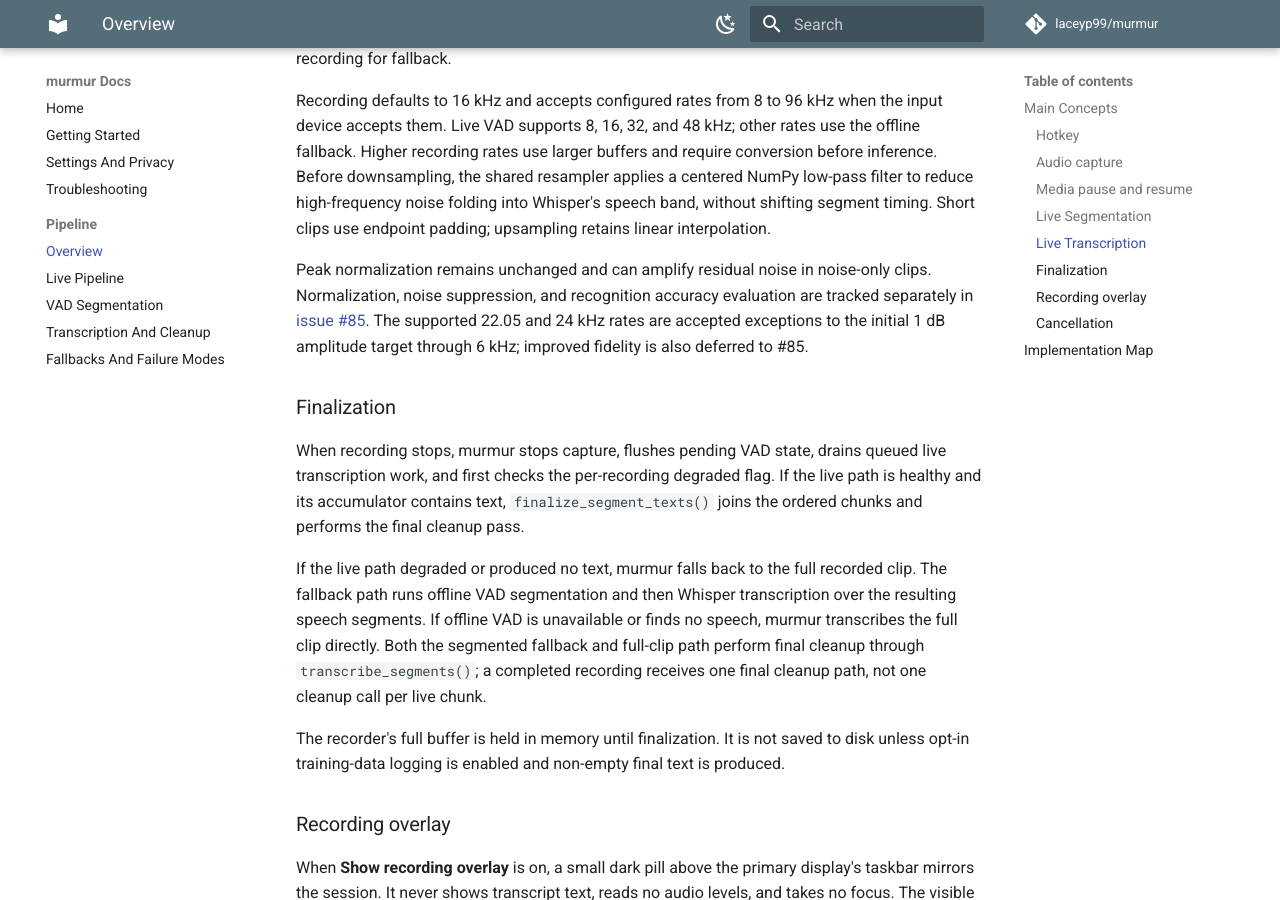
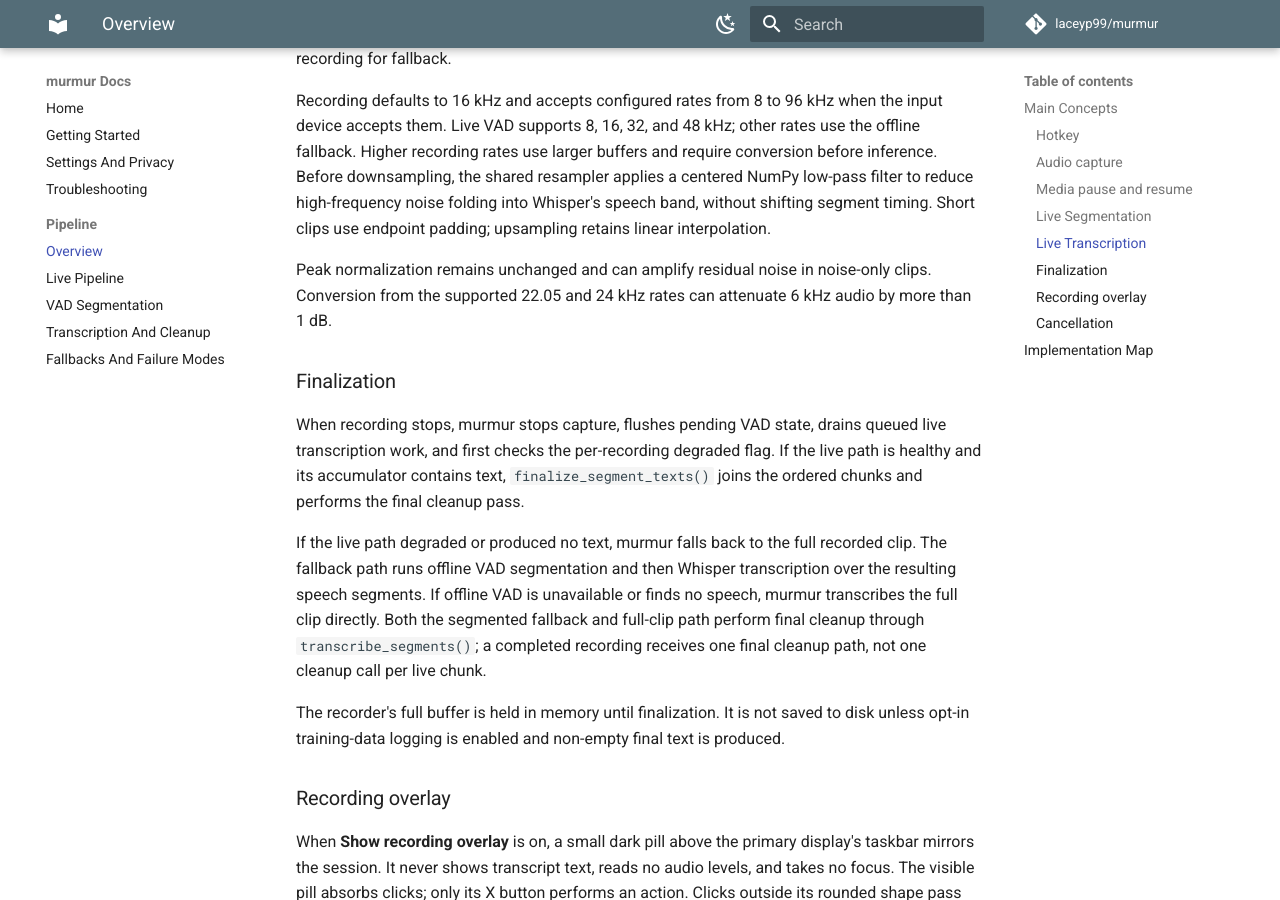
Before and after one commit to laceyp99/murmur, an MkDocs documentation site: the page built from docs/pipeline.md, in a window 1280 px wide and 900 px high, scrolled down 2320 px. Built offline with MkDocs 1.6.1 and Material for MkDocs 9.7.7, drawn with Linux system fonts in a browser that asks for light colours; comment, search, counter and statistics services are not loaded.

Commit message:
docs(audio): remove issue references and migration notes

```diff
--- a/docs/pipeline.md
+++ b/docs/pipeline.md
@@ -167,10 +167,8 @@ into Whisper's speech band, without shifting segment timing. Short clips use
 endpoint padding; upsampling retains linear interpolation.
 
 Peak normalization remains unchanged and can amplify residual noise in noise-only
-clips. Normalization, noise suppression, and recognition accuracy evaluation are
-tracked separately in [issue #85](https://github.com/laceyp99/murmur/issues/85).
-The supported 22.05 and 24 kHz rates are accepted exceptions to the initial
-1 dB amplitude target through 6 kHz; improved fidelity is also deferred to #85.
+clips. Conversion from the supported 22.05 and 24 kHz rates can attenuate
+6 kHz audio by more than 1 dB.
 
 ### Finalization
 
```
Also changed, not shown: docs/settings-and-privacy.md (+0 -2 lines).
